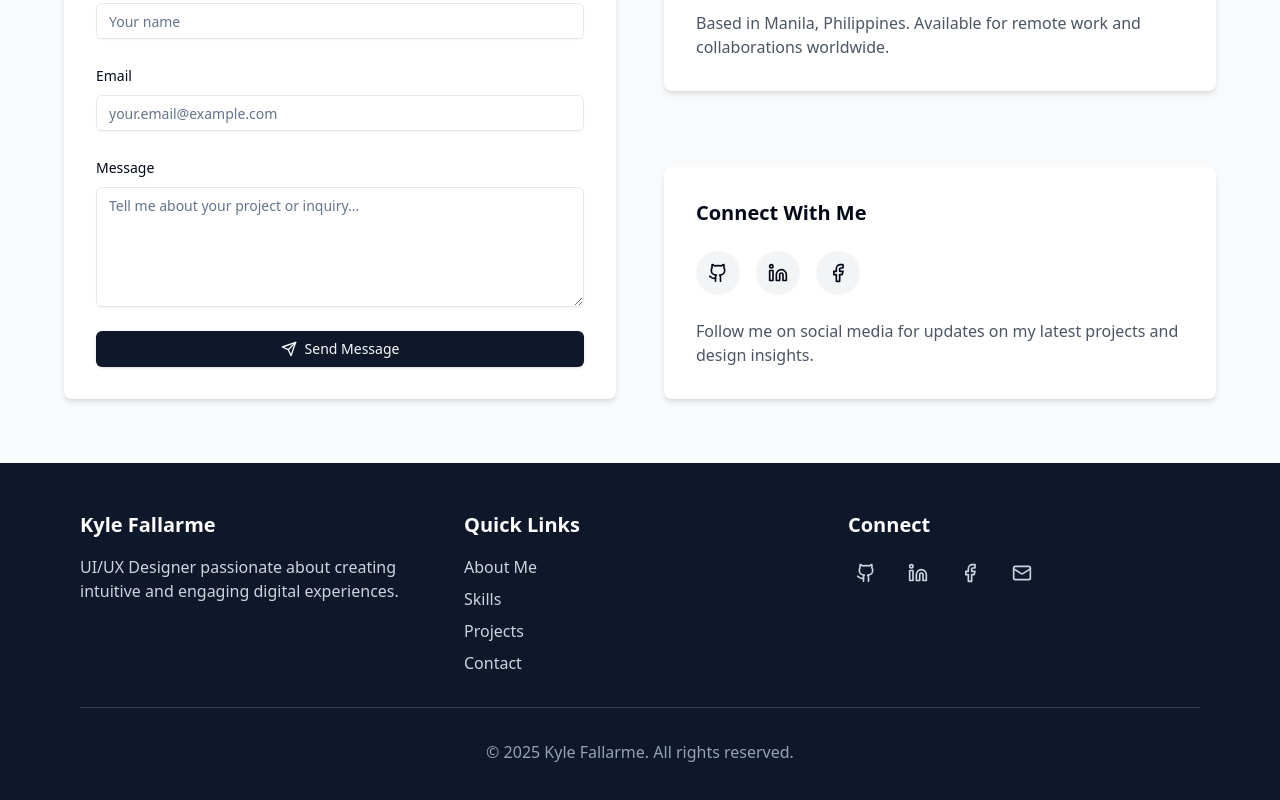
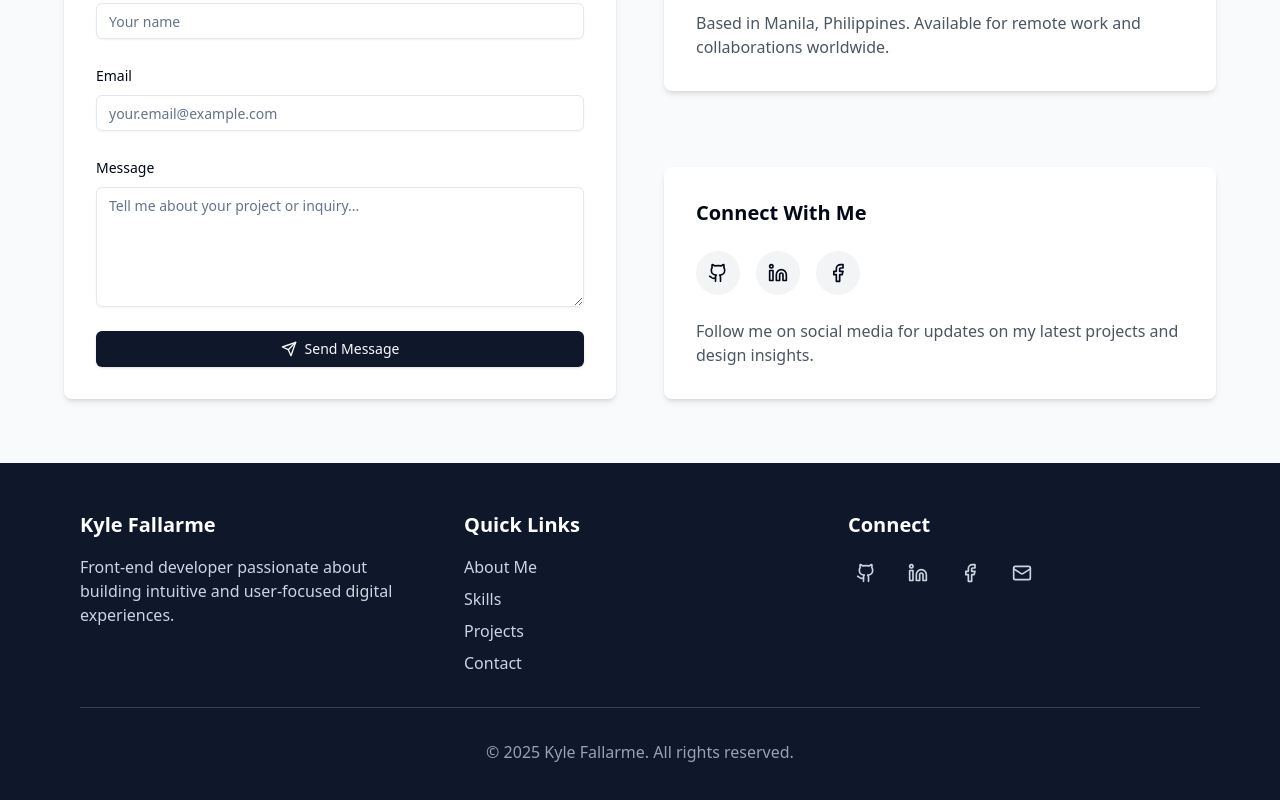
Before and after one commit to fallarmeKA/Portfolio, a React (Vite) app: page / in a window 1280 px wide. Shown: the part 2275-3075 px from the top of the page. Built offline with nearby package versions, Linux system fonts and the light colour scheme.

Commit message:
Footer upd

```diff
--- a/src/components/Footer.tsx
+++ b/src/components/Footer.tsx
@@ -13,8 +13,7 @@ const Footer = () => {
           <div>
             <h3 className="text-xl font-bold mb-4">Kyle Fallarme</h3>
             <p className="text-slate-300 mb-4">
-              UI/UX Designer passionate about creating intuitive and engaging
-              digital experiences.
+              Front-end developer passionate about building intuitive and user-focused digital experiences.
             </p>
           </div>
 
```
